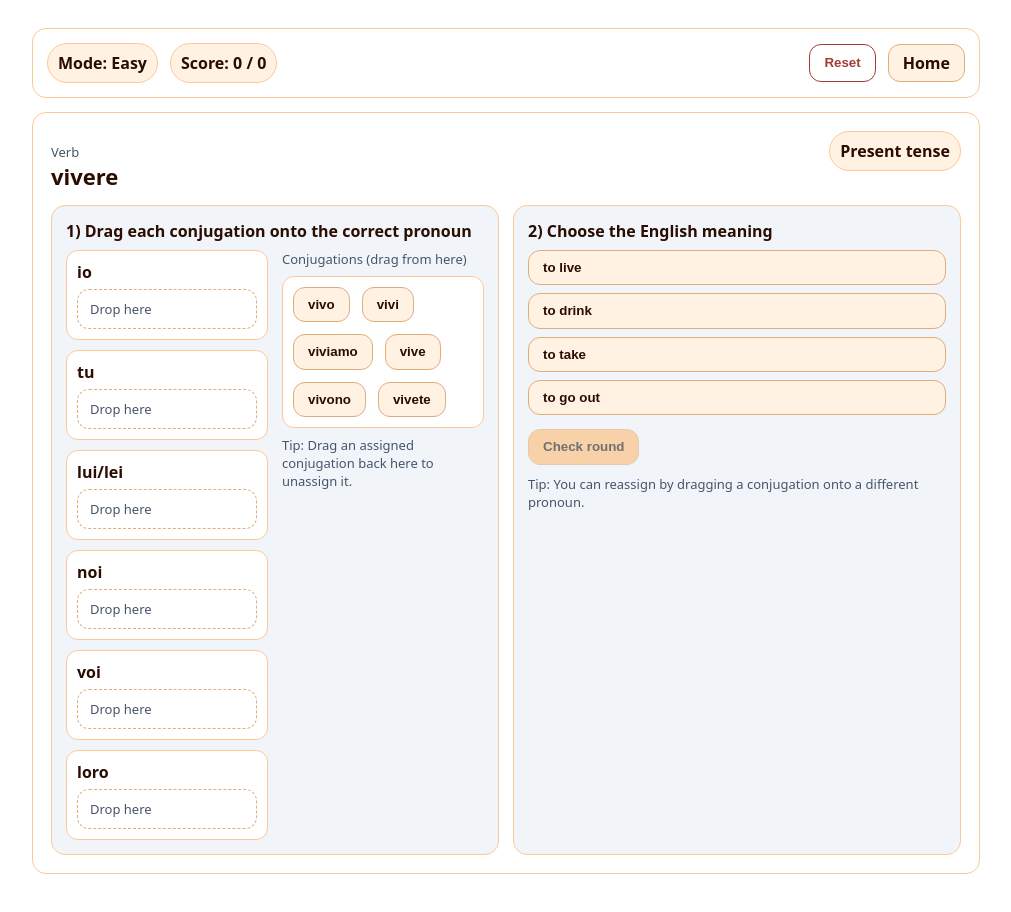
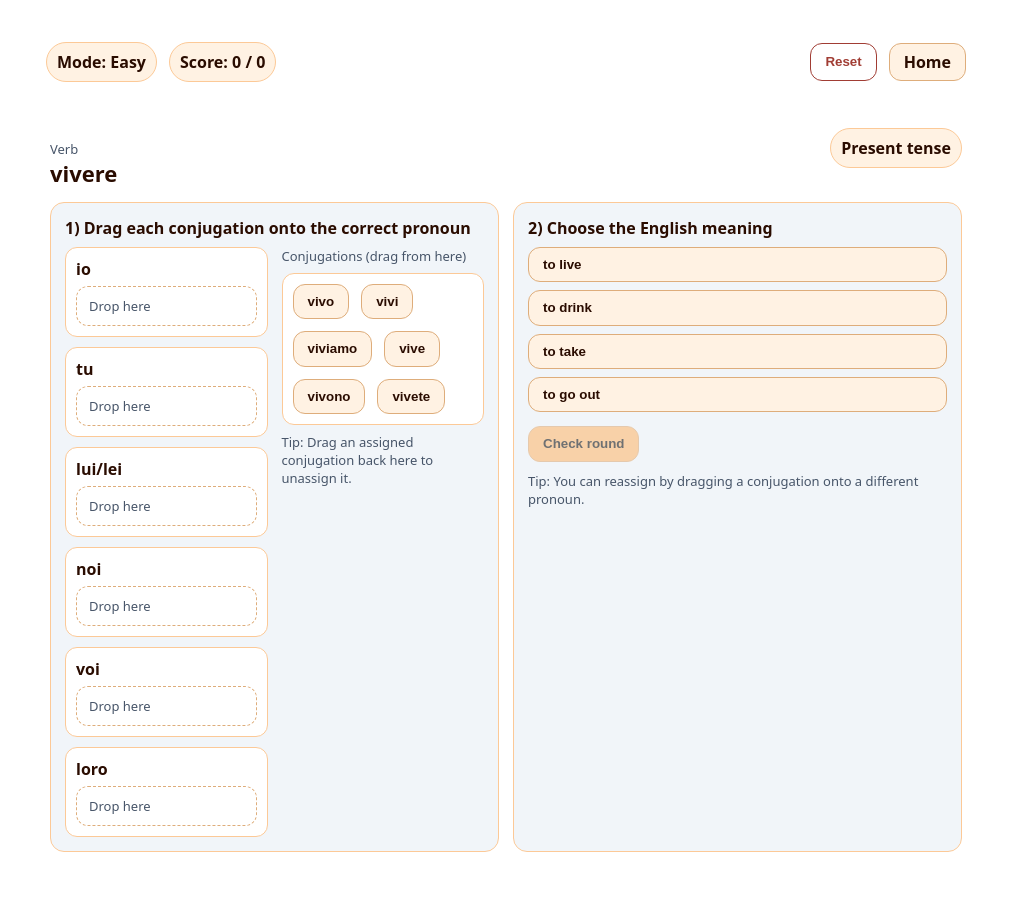
Before and after one commit to RachBLondon/italian-verbs, a Next.js app: page /easy in a window 1280 px wide. Shown: the top 912 px of the page, without its empty margins (134-1145 px from the left). Built offline with nearby package versions, Linux system fonts and the light colour scheme; a web font is replaced by a local one.

Commit message:
style: set border: none on .cardFrame in globals.css
Co-authored-by: Cosine <agent@cosine.sh>

```diff
--- a/app/globals.css
+++ b/app/globals.css
@@ -74,6 +74,7 @@ a:hover {
 
 .cardFrame {
   background: transparent;
+  border: none;
 }
 
 .header {
```
